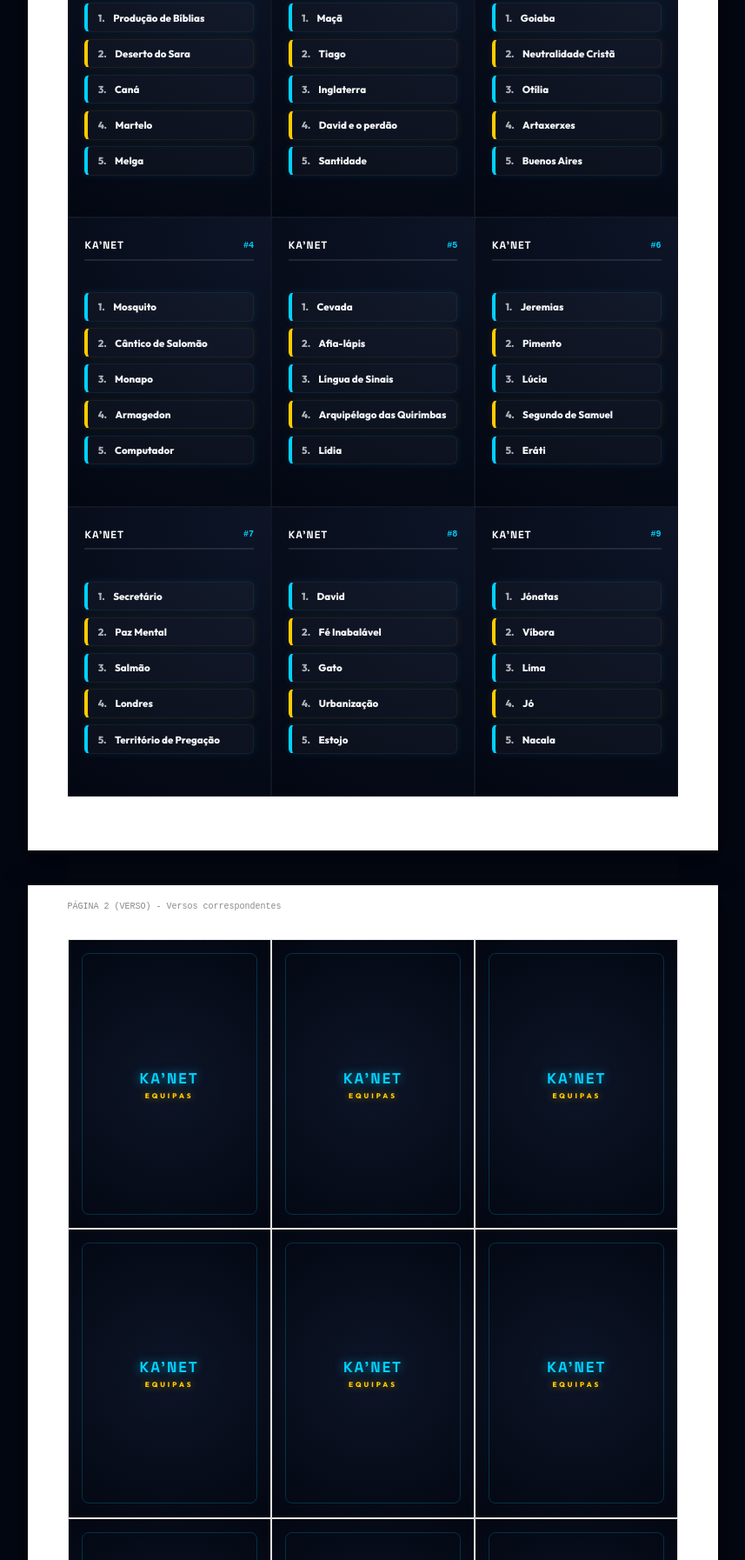
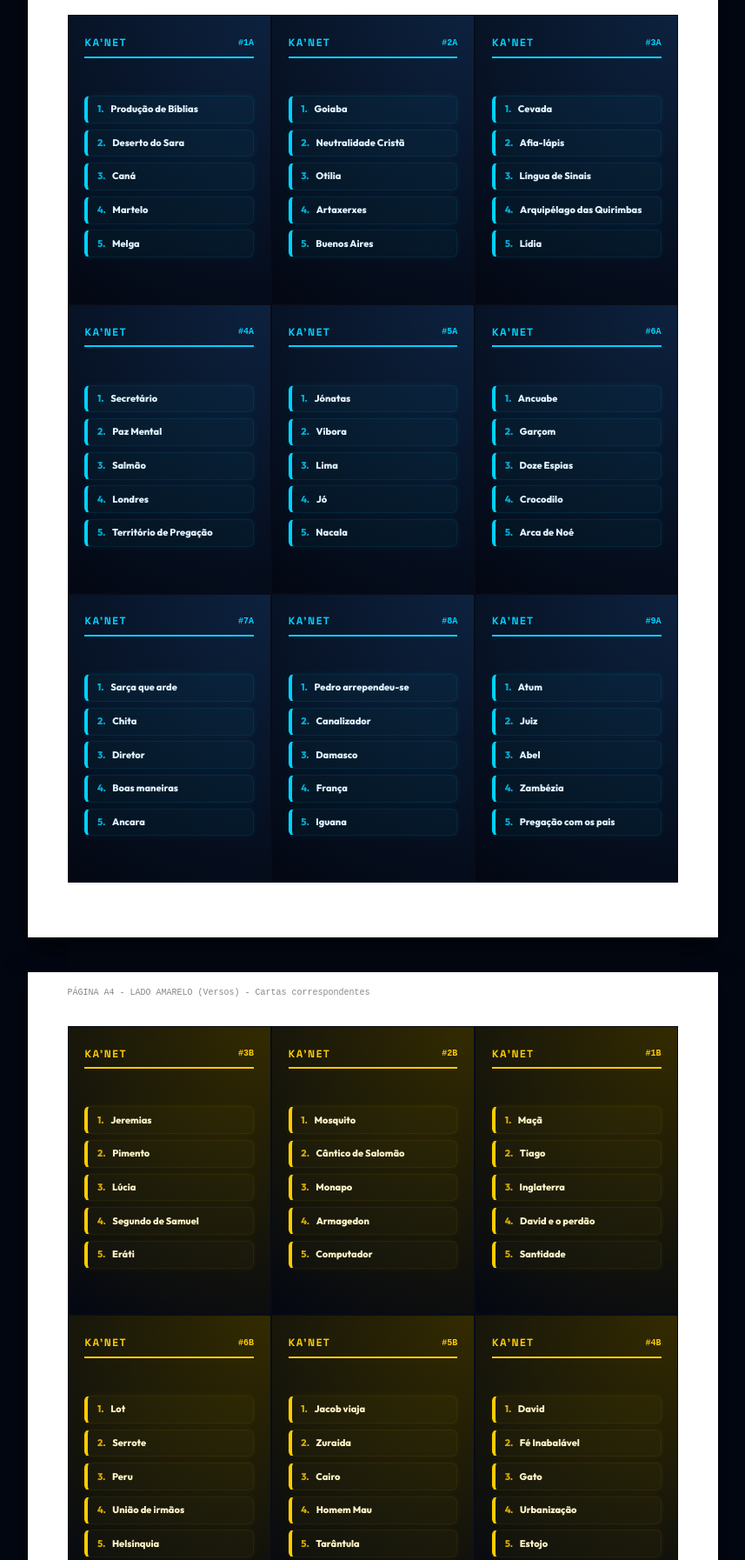
Before and after one commit to kelven00nharrass-prog/kanet-diversoes, a website: page public/cartas_para_impressao.html in a window 1280 px wide. Shown: the part 474-2268 px from the top of the page at 87% size, without its empty margins (211-1068 px from the left). Drawn offline with Linux system fonts and the light colour scheme.

Commit message:
Adicionar painel de cartas para impressao

```diff
--- a/public/cartas_para_impressao.html
+++ b/public/cartas_para_impressao.html
@@ -3,7 +3,7 @@
 <head>
   <meta charset="UTF-8">
   <meta name="viewport" content="width=device-width, initial-scale=1.0">
-  <title>Ka'Net diversões — Impressão de Cartas</title>
+  <title>Ka'Net diversões — Impressão de Cartas Frente e Verso (Azul e Amarelo)</title>
   <link rel="preconnect" href="https://fonts.googleapis.com">
   <link rel="preconnect" href="https://fonts.gstatic.com" crossorigin>
   <link href="https://fonts.googleapis.com/css2?family=Outfit:wght@400;600;800&family=Space+Grotesk:wght@700&display=swap" rel="stylesheet">
@@ -27,9 +27,7 @@
     body,
     .page-a4,
     .printable-card,
-    .card-front,
-    .card-back,
-    .back-pattern,
+    .card-content,
     .word-item,
     .card-header,
     .word-num {
@@ -159,31 +157,28 @@
     .printable-card {
       width: 62mm;
       height: 88mm;
-      border: 1px dotted rgba(0, 0, 0, 0.15); /* Linha de corte */
+      border: 1px dotted rgba(0, 0, 0, 0.12); /* Linha de corte */
       box-sizing: border-box;
       position: relative;
       overflow: hidden;
       display: flex;
       flex-direction: column;
-      background-color: #ffffff;
     }
 
-    /* =====================================================
-       FRENTE DA CARTA: MODO ECONÓMICO (PADRÃO)
-       ===================================================== */
-    .card-front {
+    /* CONTEÚDO DA CARTA (LADO AZUL OU AMARELO) */
+    .card-content {
       display: flex;
       flex-direction: column;
       height: 100%;
       padding: 6mm 5mm;
       justify-content: space-between;
-      background-color: #ffffff;
     }
 
+    /* Cabeçalho da Carta */
     .card-header {
       border-bottom: 2px solid #1f2937;
       padding-bottom: 2mm;
-      margin-bottom: 3mm;
+      margin-bottom: 3.5mm;
       display: flex;
       justify-content: space-between;
       align-items: center;
@@ -193,138 +188,115 @@
       font-family: var(--font-display);
       font-size: 12px;
       font-weight: 800;
-      letter-spacing: 1px;
-      color: #111827;
+      letter-spacing: 1.5px;
     }
 
     .card-id {
       font-family: monospace;
       font-size: 10px;
-      color: #4b5563;
       font-weight: bold;
     }
 
+    /* Lista de Palavras */
     .words-list {
       list-style: none;
       display: flex;
       flex-direction: column;
-      gap: 2mm;
+      gap: 1.8mm;
       flex: 1;
       justify-content: center;
     }
 
     .word-item {
-      font-size: 11.5px;
+      font-size: 11px;
       font-weight: 700;
-      color: #1f2937;
-      padding: 2.2mm 3mm;
+      padding: 2.2mm 2.8mm;
       border-radius: 6px;
-      background: #f3f4f6; /* Fundo suave */
-      border-left: 4px solid #9ca3af; /* Borda lateral padrão */
       display: flex;
       align-items: center;
-    }
-
-    /* Cores Alternadas dos Itens no Modo Económico */
-    .word-item.border-blue {
-      border-left-color: #0284c7;
-    }
-    .word-item.border-yellow {
-      border-left-color: #d97706;
+      line-height: 1.2;
     }
 
     .word-num {
       font-weight: 800;
-      margin-right: 2.5mm;
-      opacity: 0.7;
+      margin-right: 2mm;
+      opacity: 0.8;
     }
 
     /* =====================================================
-       FRENTE DA CARTA: MODO PREMIUM (FUNDO ESCURO)
+       CORES LADO AZUL (FRENTE) - MODO ECONÓMICO
        ===================================================== */
-    .premium-mode .printable-card.card-front-theme {
-      background-color: var(--color-dark-card);
-      border-color: rgba(255, 255, 255, 0.08);
+    .theme-blue-light {
+      background-color: #ffffff;
     }
-
-    .premium-mode .card-front-theme .card-front {
-      background: radial-gradient(circle at top right, #0d1527 0%, #030712 100%);
+    .theme-blue-light .logo-text { color: #0284c7; }
+    .theme-blue-light .card-header { border-bottom-color: #0284c7; }
+    .theme-blue-light .card-id { color: #6b7280; }
+    .theme-blue-light .word-item {
+      background: #f0f9ff;
+      color: #0369a1;
+      border-left: 3.5px solid #0284c7;
     }
-
-    .premium-mode .card-front-theme .card-header {
-      border-bottom-color: rgba(255, 255, 255, 0.1);
-    }
-
-    .premium-mode .card-front-theme .logo-text {
-      color: #fff;
-    }
-
-    .premium-mode .card-front-theme .card-id {
-      color: var(--color-blue);
-    }
-
-    .premium-mode .card-front-theme .word-item {
-      background: rgba(255, 255, 255, 0.03);
-      color: #f3f4f6;
-      border: 1px solid rgba(255, 255, 255, 0.05);
-      border-left: 4px solid #9ca3af;
-    }
-
-    .premium-mode .card-front-theme .word-item.border-blue {
-      border-left-color: var(--color-blue);
-      box-shadow: 0 0 10px rgba(0, 210, 255, 0.1);
-    }
-
-    .premium-mode .card-front-theme .word-item.border-yellow {
-      border-left-color: var(--color-yellow);
-      box-shadow: 0 0 10px rgba(255, 204, 0, 0.1);
-    }
+    .theme-blue-light .word-num { color: #0284c7; }
 
     /* =====================================================
-       VERSO DA CARTA (DESIGN PREMIUM OBRIGATÓRIO)
+       CORES LADO AMARELO (VERSO) - MODO ECONÓMICO
        ===================================================== */
-    .card-back {
-      height: 100%;
-      background: radial-gradient(circle at center, #0d1527 0%, #030712 100%) !important;
-      color: #fff;
-      display: flex;
-      flex-direction: column;
-      justify-content: center;
-      align-items: center;
-      padding: 6mm;
-      text-align: center;
-      position: relative;
+    .theme-yellow-light {
+      background-color: #ffffff;
     }
+    .theme-yellow-light .logo-text { color: #b45309; }
+    .theme-yellow-light .card-header { border-bottom-color: #b45309; }
+    .theme-yellow-light .card-id { color: #6b7280; }
+    .theme-yellow-light .word-item {
+      background: #fffbeb;
+      color: #78350f;
+      border-left: 3.5px solid #d97706;
+    }
+    .theme-yellow-light .word-num { color: #d97706; }
 
-    .back-logo {
-      font-family: var(--font-display);
-      font-size: 17px;
-      font-weight: 800;
-      color: var(--color-blue);
-      letter-spacing: 2px;
-      text-shadow: 0 0 12px rgba(0, 210, 255, 0.6);
+    /* =====================================================
+       CORES LADO AZUL (FRENTE) - MODO PREMIUM (ESCURECIDO)
+       ===================================================== */
+    .premium-mode .theme-blue-premium {
+      background-color: var(--color-dark-card);
     }
+    .premium-mode .theme-blue-premium .card-content {
+      background: radial-gradient(circle at top right, #0d223f 0%, #030712 100%);
+    }
+    .premium-mode .theme-blue-premium .logo-text { color: var(--color-blue); }
+    .premium-mode .theme-blue-premium .card-header { border-bottom-color: var(--color-blue); }
+    .premium-mode .theme-blue-premium .card-id { color: var(--color-blue); }
+    .premium-mode .theme-blue-premium .word-item {
+      background: rgba(0, 210, 255, 0.04);
+      color: #e0f2fe;
+      border: 1px solid rgba(0, 210, 255, 0.08);
+      border-left: 4px solid var(--color-blue);
+      box-shadow: 0 0 8px rgba(0, 210, 255, 0.08);
+    }
+    .premium-mode .theme-blue-premium .word-num { color: var(--color-blue); }
 
-    .back-subtitle {
-      font-size: 8px;
-      color: var(--color-yellow);
-      margin-top: 4px;
-      letter-spacing: 3px;
-      text-transform: uppercase;
-      font-weight: bold;
-      text-shadow: 0 0 8px rgba(255, 204, 0, 0.5);
+    /* =====================================================
+       CORES LADO AMARELO (VERSO) - MODO PREMIUM (ESCURECIDO)
+       ===================================================== */
+    .premium-mode .theme-yellow-premium {
+      background-color: var(--color-dark-card);
     }
+    .premium-mode .theme-yellow-premium .card-content {
+      background: radial-gradient(circle at top right, #332b00 0%, #030712 100%);
+    }
+    .premium-mode .theme-yellow-premium .logo-text { color: var(--color-yellow); }
+    .premium-mode .theme-yellow-premium .card-header { border-bottom-color: var(--color-yellow); }
+    .premium-mode .theme-yellow-premium .card-id { color: var(--color-yellow); }
+    .premium-mode .theme-yellow-premium .word-item {
+      background: rgba(255, 204, 0, 0.03);
+      color: #fef3c7;
+      border: 1px solid rgba(255, 204, 0, 0.06);
+      border-left: 4px solid var(--color-yellow);
+      box-shadow: 0 0 8px rgba(255, 204, 0, 0.06);
+    }
+    .premium-mode .theme-yellow-premium .word-num { color: var(--color-yellow); }
 
-    .back-pattern {
-      position: absolute;
-      top: 4mm;
-      left: 4mm;
-      right: 4mm;
-      bottom: 4mm;
-      border: 1px solid rgba(0, 210, 255, 0.2);
-      border-radius: 8px;
-      pointer-events: none;
-    }
 
     /* =====================================================
        IMPRESSÃO DE PÁGINAS (CONFIGURAÇÕES DO SISTEMA)
@@ -355,35 +327,36 @@
   <!-- Painel de Controlo -->
   <div class="control-panel no-print">
     <div class="panel-row">
-      <div class="panel-title">🎴 Impressão de Cartas Ka'Net</div>
+      <div class="panel-title">🎴 Impressão de Cartas Ka'Net (Dupla Face)</div>
       <button class="btn-print" onclick="window.print()">🖨️ Imprimir / Guardar em PDF</button>
     </div>
     <div class="panel-row">
       <div class="form-group">
-        <label for="select-range">Intervalo de Cartas:</label>
+        <label for="select-range">Intervalo de Cartas (285 Cartas Totais):</label>
         <select id="select-range" onchange="loadCards()">
-          <option value="1-54">Cartas 1 a 54 (6 páginas)</option>
-          <option value="55-108">Cartas 55 a 108 (6 páginas)</option>
-          <option value="109-162">Cartas 109 a 162 (6 páginas)</option>
-          <option value="163-216">Cartas 163 a 216 (6 páginas)</option>
-          <option value="217-270">Cartas 217 a 270 (6 páginas)</option>
-          <option value="271-360">Cartas 271 a 360 (10 páginas)</option>
-          <option value="361-450">Cartas 361 a 450 (10 páginas)</option>
-          <option value="451-570">Cartas 451 a 570 (13 páginas)</option>
+          <option value="1-27">Cartas 1 a 27 (6 páginas A4: 3 Frente + 3 Verso)</option>
+          <option value="28-54">Cartas 28 a 54 (6 páginas A4)</option>
+          <option value="55-108">Cartas 55 a 108 (12 páginas A4)</option>
+          <option value="109-162">Cartas 109 a 162 (12 páginas A4)</option>
+          <option value="163-216">Cartas 163 a 216 (12 páginas A4)</option>
+          <option value="217-285">Cartas 217 a 285 (16 páginas A4)</option>
         </select>
       </div>
 
       <div class="form-group">
-        <label for="select-style">Estilo de Impressão (Frente):</label>
+        <label for="select-style">Estilo Visual das Cartas:</label>
         <select id="select-style" onchange="toggleStyle()">
           <option value="premium">✨ Premium (Fundo Escuro Original)</option>
           <option value="light">🏠 Económico (Fundo Branco - Poupa Tinta)</option>
         </select>
       </div>
     </div>
-    <p style="font-size: 11.5px; color: #9ca3af; text-align: center; line-height: 1.5;">
-      💡 <strong>Como imprimir frente e verso:</strong> No menu de impressão do navegador, marque a caixa <strong>"Imprimir gráficos de fundo" (Background graphics)</strong>. Escolha <strong>Imprimir em ambos os lados</strong> virando na <strong>Borda Longa</strong>.
-    </p>
+    <div style="font-size: 11.5px; color: #9ca3af; line-height: 1.5; border-top: 1px solid rgba(255,255,255,0.08); padding-top: 12px;">
+      💡 <strong>Como funciona a Dupla Face (Lado Azul e Lado Amarelo):</strong><br>
+      • Cada carta física tem o <strong>Lado Azul</strong> na frente e o <strong>Lado Amarelo</strong> no verso.<br>
+      • No menu de impressão do navegador, selecione <strong>Imprimir em ambos os lados</strong> virando na <strong>Borda Longa</strong>.<br>
+      • Certifique-se de marcar a opção <strong>"Imprimir gráficos de fundo" (Background graphics)</strong> nas definições para que as cores do fundo apareçam.
+    </div>
   </div>
 
   <!-- Contentor das Páginas A4 -->
@@ -419,48 +392,68 @@
     function loadCards() {
       const range = document.getElementById('select-range').value;
       const parts = range.split('-');
-      const startIdx = parseInt(parts[0]) - 1;
-      const endIdx = parseInt(parts[1]) - 1;
+      const startCard = parseInt(parts[0]);
+      const endCard = parseInt(parts[1]);
 
-      const selected = allCards.slice(startIdx, endIdx + 1);
-      renderPrintLayout(selected, startIdx + 1);
+      // Cada carta física = 2 objetos do words.json
+      // Ex: Carta Física 1 = Lado Azul (id 1) + Lado Amarelo (id 2)
+      // Portanto, o intervalo físico [startCard, endCard] corresponde a:
+      const startIdx = (startCard - 1) * 2;
+      const endIdx = (endCard * 2) - 1;
+
+      const selectedWords = allCards.slice(startIdx, endIdx + 1);
+      renderDoubleSidedLayout(selectedWords, startCard);
     }
 
-    function renderPrintLayout(cards, startId) {
+    function renderDoubleSidedLayout(wordsArray, startCardId) {
       const container = document.getElementById('pages-container');
       container.innerHTML = '';
 
       const cardsPerPage = 9;
-      const pagesCount = Math.ceil(cards.length / cardsPerPage);
+      // Quantas cartas físicas temos neste bloco
+      const totalPhysicalCards = Math.ceil(wordsArray.length / 2);
+      const pagesCount = Math.ceil(totalPhysicalCards / cardsPerPage);
 
       for (let p = 0; p < pagesCount; p++) {
-        const pageCards = cards.slice(p * cardsPerPage, (p + 1) * cardsPerPage);
+        // Obter até 9 cartas físicas para este par de páginas A4
+        const pagePhysicalCards = [];
+        for (let i = 0; i < cardsPerPage; i++) {
+          const idx = (p * cardsPerPage + i) * 2;
+          if (idx < wordsArray.length) {
+            pagePhysicalCards.push({
+              id: startCardId + (p * cardsPerPage) + i,
+              blueSide: wordsArray[idx],       // Carta Ímpar
+              yellowSide: wordsArray[idx + 1]  // Carta Par
+            });
+          }
+        }
 
-        // 1. Criar a Página de FRENTE
+        // =====================================================
+        // 1. PÁGINA DE FRENTES (TODOS OS LADOS AZUIS)
+        // =====================================================
         const frontPage = document.createElement('div');
         frontPage.className = 'page-a4';
 
         const labelF = document.createElement('div');
         labelF.className = 'page-a4-label';
-        labelF.innerText = `PÁGINA ${p * 2 + 1} (FRENTE) - Cartas ${startId + p * 9} a ${startId + p * 9 + pageCards.length - 1}`;
+        labelF.innerText = `PÁGINA A4 - LADO AZUL (Frentes) - Cartas ${pagePhysicalCards[0].id} a ${pagePhysicalCards[pagePhysicalCards.length-1].id}`;
         frontPage.appendChild(labelF);
 
-        pageCards.forEach((card) => {
+        pagePhysicalCards.forEach((card) => {
           const cardEl = document.createElement('div');
-          cardEl.className = 'printable-card card-front-theme';
+          // Classes dinâmicas para modo light/premium
+          cardEl.className = 'printable-card theme-blue-light theme-blue-premium card-front-theme';
 
           let wordsHtml = '';
-          card.words.forEach((word, wIdx) => {
-            // Alternar cores azul e amarelo da borda lateral
-            const borderColorClass = (wIdx % 2 === 0) ? 'border-blue' : 'border-yellow';
-            wordsHtml += `<li class="word-item ${borderColorClass}"><span class="word-num">${wIdx + 1}.</span> ${word}</li>`;
+          card.blueSide.words.forEach((word, wIdx) => {
+            wordsHtml += `<li class="word-item"><span class="word-num">${wIdx + 1}.</span> ${word}</li>`;
           });
 
           cardEl.innerHTML = `
-            <div class="card-front">
+            <div class="card-content">
               <div class="card-header">
                 <span class="logo-text">KA'NET</span>
-                <span class="card-id">#${card.id}</span>
+                <span class="card-id">#${card.id}A</span>
               </div>
               <ul class="words-list">
                 ${wordsHtml}
@@ -470,32 +463,37 @@
           frontPage.appendChild(cardEl);
         });
 
-        // Completar a página com placeholders vazios se houver menos de 9 cartas
-        for (let i = pageCards.length; i < cardsPerPage; i++) {
+        // Preencher placeholders se menos de 9
+        for (let i = pagePhysicalCards.length; i < cardsPerPage; i++) {
           const empty = document.createElement('div');
           empty.className = 'printable-card';
-          empty.style.border = '1px dashed #f0f0f0';
+          empty.style.border = '1px dashed #e5e7eb';
           frontPage.appendChild(empty);
         }
-
         container.appendChild(frontPage);
 
-        // 2. Criar a Página de VERSO (com colunas espelhadas horizontalmente)
+
+        // =====================================================
+        // 2. PÁGINA DE VERSOS (TODOS OS LADOS AMARELOS)
+        // OBRIGATÓRIO: Espelhamento de colunas horizontal
+        // Linha 1: 2 -> 1 -> 0
+        // Linha 2: 5 -> 4 -> 3
+        // Linha 3: 8 -> 7 -> 6
+        // =====================================================
         const backPage = document.createElement('div');
         backPage.className = 'page-a4';
 
         const labelB = document.createElement('div');
         labelB.className = 'page-a4-label';
-        labelB.innerText = `PÁGINA ${p * 2 + 2} (VERSO) - Versos correspondentes`;
+        labelB.innerText = `PÁGINA A4 - LADO AMARELO (Versos) - Cartas correspondentes`;
         backPage.appendChild(labelB);
 
-        // Espelhar colunas horizontalmente
         const mirroredCards = [];
         for (let row = 0; row < 3; row++) {
           const rowStart = row * 3;
-          const card1 = pageCards[rowStart + 2];
-          const card2 = pageCards[rowStart + 1];
-          const card3 = pageCards[rowStart + 0];
+          const card1 = pagePhysicalCards[rowStart + 2];
+          const card2 = pagePhysicalCards[rowStart + 1];
+          const card3 = pagePhysicalCards[rowStart + 0];
 
           mirroredCards.push(card1);
           mirroredCards.push(card2);
@@ -504,18 +502,27 @@
 
         mirroredCards.forEach((card) => {
           const cardEl = document.createElement('div');
-          cardEl.className = 'printable-card';
+          cardEl.className = 'printable-card theme-yellow-light theme-yellow-premium card-front-theme';
 
-          if (card) {
+          if (card && card.yellowSide) {
+            let wordsHtml = '';
+            card.yellowSide.words.forEach((word, wIdx) => {
+              wordsHtml += `<li class="word-item"><span class="word-num">${wIdx + 1}.</span> ${word}</li>`;
+            });
+
             cardEl.innerHTML = `
-              <div class="card-back">
-                <div class="back-pattern"></div>
-                <div class="back-logo">KA'NET</div>
-                <div class="back-subtitle">Equipas</div>
+              <div class="card-content">
+                <div class="card-header">
+                  <span class="logo-text">KA'NET</span>
+                  <span class="card-id">#${card.id}B</span>
+                </div>
+                <ul class="words-list">
+                  ${wordsHtml}
+                </ul>
               </div>
             `;
           } else {
-            cardEl.style.border = '1px dashed #f0f0f0';
+            cardEl.style.border = '1px dashed #e5e7eb';
           }
           backPage.appendChild(cardEl);
         });
```
